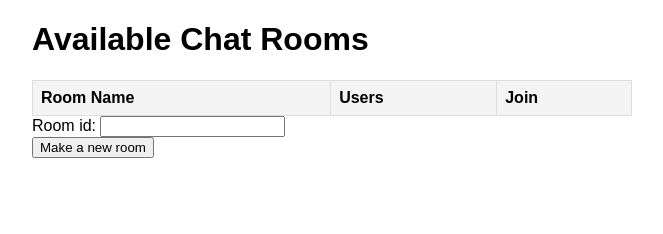
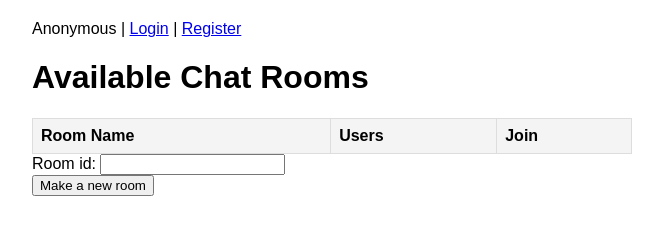
Before and after one commit to NguyenVuAnNhan/MyChat, a plain HTML site: page webchat/static/rooms.html in a window 1280 px wide. Shown: the whole page, without its empty margins (308-971 px from the left). Drawn offline with Linux system fonts and the light colour scheme; no server answers.

Commit message:
feat: header

```diff
--- /dev/null
+++ b/webchat/static/js/header.js
@@ -0,0 +1,33 @@
+function getCookie(name) {
+    const value = `; ${document.cookie}`;
+    const parts = value.split(`; ${name}=`);
+    if (parts.length === 2) return parts.pop().split(";").shift();
+  }
+
+  function renderHeader() {
+    const username = getCookie("username");
+    console.log(username)
+    const nav = document.getElementById("navLinks");
+    nav.innerHTML = "";
+
+    if (username) {
+      nav.innerHTML = `
+        Logged in as <b>${username}</b>
+        <a href="#" id="logoutLink">Logout</a>
+      `;
+      document.getElementById("logoutLink").addEventListener("click", async (e) => {
+        e.preventDefault();
+        await fetch("/api/logout", { method: "POST" });
+        document.cookie = "username=; Max-Age=0; path=/";
+        location.reload();
+      });
+    } else {
+      nav.innerHTML = `
+        Anonymous |
+        <a href="/login">Login</a> |
+        <a href="/register">Register</a>
+      `;
+    }
+  }
+
+  document.addEventListener("DOMContentLoaded", renderHeader);
--- a/webchat/static/rooms.html
+++ b/webchat/static/rooms.html
@@ -24,6 +24,11 @@
     </style>
 </head>
 <body>
+    <div id="header">
+        <nav id="navLinks"></nav>
+      </div>
+    <script src="/static/js/header.js"></script>
+
     <h1>Available Chat Rooms</h1>
     <table id="roomsTable">
         <thead>
```
Also changed, not shown: webchat/static/chatroom.html (+5 -0 lines), webchat/static/header.html (added, +7 -0 lines).
